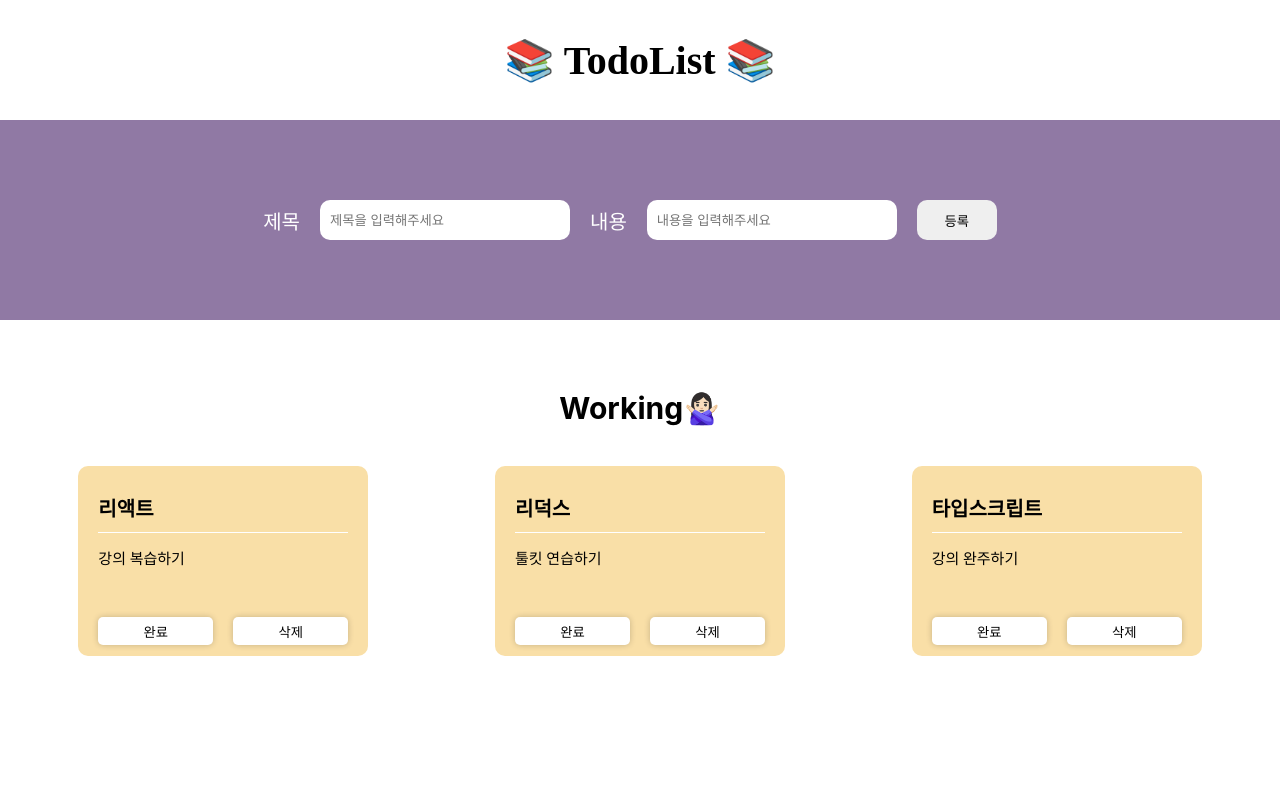
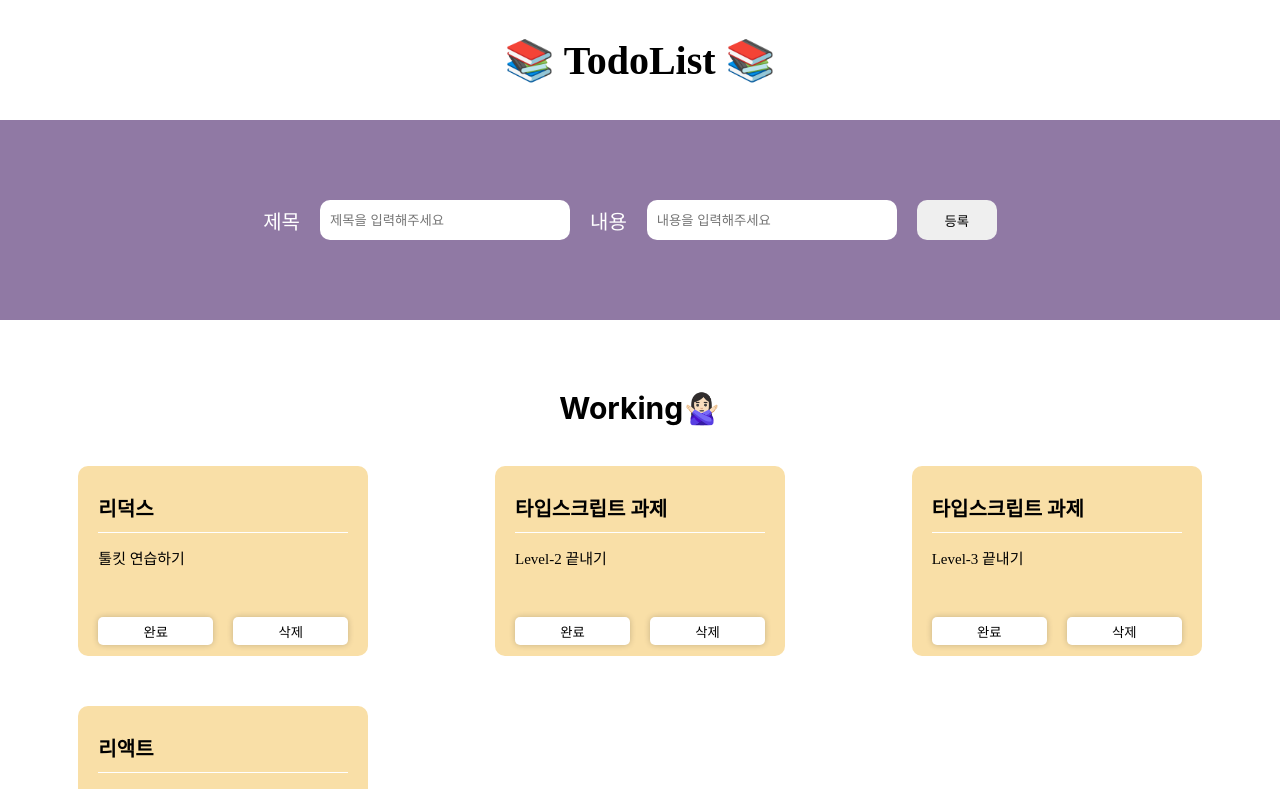
Before and after one commit to Yeahzzl/sparta-ts-todo, a React (Create React App) app: page / in a window 1280 px wide. Shown: the top 789 px of the page. Built offline with nearby package versions, Linux system fonts and the light colour scheme; data requests are answered from the project's data file.

Commit message:
Feat: 리액트쿼리

```diff
--- a/db.json
+++ b/db.json
@@ -1,11 +1,5 @@
 {
   "todos": [
-    {
-      "id": "27a2e356-8249-486e-9c0a-cc67fc80f2fd",
-      "title": "리액트",
-      "contents": "강의 복습하기",
-      "isDone": false
-    },
     {
       "id": "75bff436-624f-4b50-87c4-493fb99a4b2d",
       "title": "리덕스",
@@ -16,19 +10,25 @@
       "id": "7464d130-1e68-4ab8-8d40-cb3eeb7e7dc1",
       "title": "타입스크립트",
       "contents": "강의 완주하기",
-      "isDone": false
+      "isDone": true
     },
     {
       "id": "4e25773e-40a5-4cd2-9258-d6157c8a62e5",
       "title": "타입스크립트 과제",
       "contents": "Level-2 끝내기",
-      "isDone": true
+      "isDone": false
     },
     {
       "id": "e3dd41d7-624f-4861-bf1f-f08b72bf8a7f",
       "title": "타입스크립트 과제",
       "contents": "Level-3 끝내기",
-      "isDone": true
+      "isDone": false
+    },
+    {
+      "id": "0175fff5-544e-4133-9506-3dd0745751ea",
+      "title": "리액트",
+      "contents": "쿼리 강의듣기",
+      "isDone": false
     }
   ]
 }
--- a/package.json
+++ b/package.json
@@ -4,6 +4,7 @@
   "private": true,
   "dependencies": {
     "@reduxjs/toolkit": "^2.0.1",
+    "@tanstack/react-query": "^5.13.4",
     "@testing-library/jest-dom": "^5.14.1",
     "@testing-library/react": "^13.0.0",
     "@testing-library/user-event": "^13.2.1",
--- a/src/App.tsx
+++ b/src/App.tsx
@@ -1,25 +1,16 @@
 import React from "react";
 import "./App.css";
 import Home from "./pages/Home";
-import { useEffect } from "react";
-import axios from "axios";
-import { useDispatch } from "react-redux";
-import { setTodo } from "./redux/modules/todoSlice";
+import { QueryClient, QueryClientProvider } from "@tanstack/react-query";
 
 function App() {
-  const dispatch = useDispatch();
-
-  useEffect((): void => {
-    const fetchTodos = async (): Promise<void> => {
-      const { data } = await axios.get("http://localhost:4000/todos");
-      dispatch(setTodo(data));
-    };
-    fetchTodos();
-  }, []);
+  const queryClient = new QueryClient();
 
   return (
     <div>
-      <Home />
+      <QueryClientProvider client={queryClient}>
+        <Home />
+      </QueryClientProvider>
     </div>
   );
 }
--- a/src/apis/todo.ts
+++ b/src/apis/todo.ts
@@ -2,27 +2,28 @@ import axios from "axios";
 import { todoData } from "../types/Type";
 
 // 가져오기
-// const fetchTodos = async (): Promise<todoData[]> => {
-//   const response = await axios.get("http://localhost:4000/todos");
-//   return response.data;
-// };
-
-// 추가
-const addTodos = async (): Promise<todoData[]> => {
-  const response = await axios.post("http://localhost:4000/todos");
+const fetchTodos = async (): Promise<todoData[]> => {
+  const response = await axios.get<todoData[]>("http://localhost:4000/todos");
   return response.data;
 };
 
+// 추가
+const addTodos: (newtodo: todoData) => Promise<void> = async (
+  newtodo: todoData
+) => {
+  await axios.post<todoData>("http://localhost:4000/todos", newtodo);
+};
+
 // 삭제
-const deleteTodos = async (): Promise<todoData[]> => {
-  const response = await axios.delete("http://localhost:4000/todos");
-  return response.data;
+const deleteTodos = async (id: string) => {
+  await axios.delete<todoData>(`http://localhost:4000/todos/${id}`);
 };
 
 // 수정
-const updateTodos = async (): Promise<todoData[]> => {
-  const response = await axios.patch("http://localhost:4000/todos");
-  return response.data;
+const updateTodos = async ({ id, isDone }: { id: string; isDone: boolean }) => {
+  await axios.patch<todoData>(`http://localhost:4000/todos/${id}`, {
+    isDone: !isDone,
+  });
 };
 
-export { addTodos, deleteTodos, updateTodos };
+export { fetchTodos, addTodos, deleteTodos, updateTodos };
--- a/src/components/Input.tsx
+++ b/src/components/Input.tsx
@@ -1,19 +1,26 @@
 import React from "react";
 import { useState } from "react";
-import { useDispatch } from "react-redux";
 import { styled } from "styled-components";
-import { addTodo } from "../redux/modules/todoSlice";
 // @ts-ignore
 import { v4 as uuidv4 } from "uuid";
 import { toast, ToastContainer } from "react-toastify";
 import "react-toastify/dist/ReactToastify.css";
 import Swal from "sweetalert2";
-import axios from "axios";
+import { addTodos } from "../apis/todo";
+import { useMutation, useQueryClient } from "@tanstack/react-query";
+import { todoData } from "../types/Type";
 
 const Input = () => {
+  const queryClient = useQueryClient();
   const [title, setTitle] = useState<string>("");
   const [contents, setContents] = useState<string>("");
-  const dispatch = useDispatch();
+
+  const addMutate = useMutation({
+    mutationFn: addTodos,
+    onSuccess: (): void => {
+      queryClient.invalidateQueries({ queryKey: ["fetchTodoList"] });
+    },
+  });
 
   const titleChangeHandler = (
     event: React.ChangeEvent<HTMLInputElement>
@@ -40,15 +47,14 @@ const Input = () => {
       toast("내용을 입력해주세요");
       return;
     }
-    const newTodo = {
+    const newTodo: todoData = {
       id: uuidv4(),
       title,
       contents,
       isDone: false,
     };
-    try {
-      await axios.post("http://localhost:4000/todos", newTodo);
-      dispatch(addTodo(newTodo));
+
+    addMutate.mutate(newTodo);
 
     Swal.fire({
       title: "등록되었습니다",
@@ -57,9 +63,6 @@ const Input = () => {
 
     setTitle("");
     setContents("");
-    } catch (error) {
-      console.log("add error", error);
-    }
   };
 
   return (
--- /dev/null
+++ b/src/components/Loading.tsx
@@ -0,0 +1,32 @@
+import React from "react";
+import styled from "styled-components";
+import Spinner from "../assets/Spinner-1s-147px.gif";
+const Loading = () => {
+  return (
+    <Background>
+      <LoadingText>로딩중입니다</LoadingText>
+      <img src={Spinner} alt="로딩중" />
+    </Background>
+  );
+};
+
+const Background = styled.div`
+  position: absolute;
+  width: 100vw;
+  height: 100vh;
+  top: 0;
+  left: 0;
+  background: #ffffffb7;
+  z-index: 999;
+  display: flex;
+  flex-direction: column;
+  align-items: center;
+  justify-content: center;
+`;
+
+const LoadingText = styled.div`
+  font-family: "GmarketSansTTFMedium";
+  text-align: center;
+`;
+
+export default Loading;
--- a/src/components/TodoList.tsx
+++ b/src/components/TodoList.tsx
@@ -1,17 +1,41 @@
 import React from "react";
-import { useDispatch, useSelector } from "react-redux";
 import { styled } from "styled-components";
-import { deleteTodo, switchTodo } from "../redux/modules/todoSlice";
-import { RootState } from "../redux/config/configStore";
+import { useMutation, useQuery, useQueryClient } from "@tanstack/react-query";
 import { todoData } from "../types/Type";
 import Swal from "sweetalert2";
-import axios from "axios";
+import { deleteTodos, fetchTodos, updateTodos } from "../apis/todo";
+import Loading from "./Loading";
 
 const TodoList = ({ isActive }: { isActive: boolean }) => {
-  const dispatch = useDispatch();
-  const todos: todoData[] = useSelector(
-    (state: RootState): todoData[] => state.todoSlice
-  );
+  const { isLoading, isError, data } = useQuery({
+    queryKey: ["fetchTodoList"],
+    queryFn: fetchTodos,
+    staleTime: 3000,
+  });
+
+  const queryClient = useQueryClient();
+
+  const deleteMutate = useMutation({
+    mutationFn: deleteTodos,
+    onSuccess: () => {
+      queryClient.invalidateQueries({ queryKey: ["fetchTodoList"] });
+    },
+  });
+
+  const updateMutate = useMutation({
+    mutationFn: updateTodos,
+    onSuccess: () => {
+      queryClient.invalidateQueries({ queryKey: ["fetchTodoList"] });
+    },
+  });
+
+  if (isLoading) {
+    return <Loading />;
+  }
+
+  if (isError) {
+    return <h2>🙇🏻‍♀️ 리스트를 불러오지 못했습니다 </h2>;
+  }
 
   const deleteButtonHandler = (id: string): void => {
     Swal.fire({
@@ -28,32 +52,22 @@ const TodoList = ({ isActive }: { isActive: boolean }) => {
           title: "삭제되었습니다",
           icon: "success",
         });
-        axios.delete(`http://localhost:4000/todos/${id}`);
-        dispatch(deleteTodo(id));
+
+        deleteMutate.mutate(id);
       } else {
         return;
       }
     });
   };
 
-  const switchButtonHandler = async (id: string): Promise<void> => {
-    try {
-      const currentSwitchTodo = todos.find(
-        (todo: todoData): boolean => todo.id === id
-      );
-      if (!currentSwitchTodo) {
-        console.error("not found");
-        return;
-      }
-      const currentIsDone: boolean = currentSwitchTodo.isDone;
-
-      await axios.patch(`http://localhost:4000/todos/${id}`, {
-        isDone: !currentIsDone,
-      });
-      dispatch(switchTodo(id));
-    } catch (error) {
-      console.log("Error toggling todo", error);
-    }
+  const switchButtonHandler = ({
+    id,
+    isDone,
+  }: {
+    id: string;
+    isDone: boolean;
+  }): void => {
+    updateMutate.mutate({ id, isDone });
   };
 
   return (
@@ -61,20 +75,20 @@ const TodoList = ({ isActive }: { isActive: boolean }) => {
       <StContainer>
         <StListTitle>{isActive ? "Done🙆🏻‍♀️" : "Working🙅🏻‍♀️"}</StListTitle>
         <StTodoWrap>
-          {todos
+          {data
             ?.filter((todo: todoData): boolean => {
               return todo.isDone === isActive;
             })
-            ?.map((todo: todoData) => {
+            ?.map(({ id, title, contents, isDone }: todoData) => {
               return (
-                <StTodoBox key={todo.id}>
-                  <StTitle>{todo.title}</StTitle>
-                  <Stcontent>{todo.contents}</Stcontent>
+                <StTodoBox key={id}>
+                  <StTitle>{title}</StTitle>
+                  <Stcontent>{contents}</Stcontent>
                   <StButtonWrap>
                     <Button
                       type="button"
                       onClick={() => {
-                        switchButtonHandler(todo.id);
+                        switchButtonHandler({ id, isDone });
                       }}
                     >
                       {isActive ? "취소" : "완료"}
@@ -82,7 +96,7 @@ const TodoList = ({ isActive }: { isActive: boolean }) => {
                     <Button
                       type="button"
                       onClick={() => {
-                        deleteButtonHandler(todo.id);
+                        deleteButtonHandler(id);
                       }}
                     >
                       삭제
```
Also changed, not shown: src/assets/Spinner-1s-147px.gif (added), 1 other file (tests, documents, lock files or other folders). Lines whose indentation alone changed are shown as unchanged.
